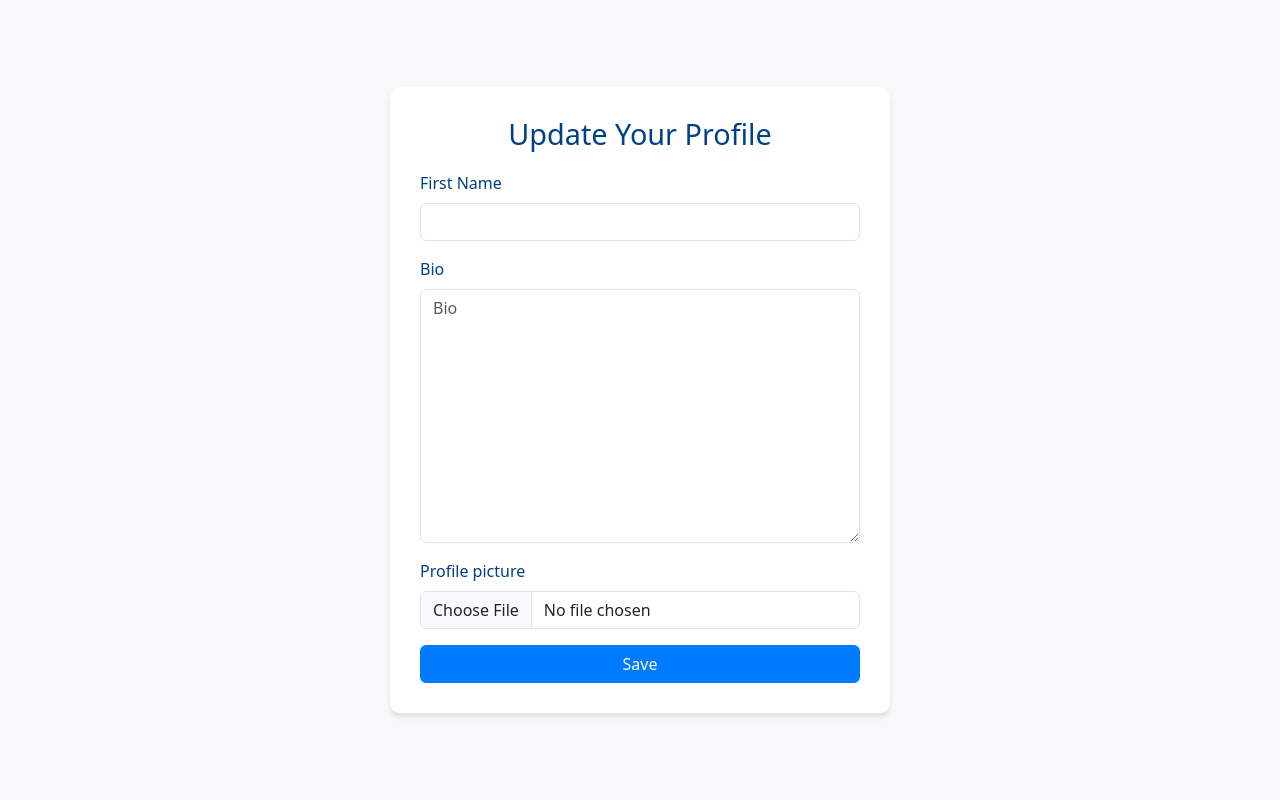
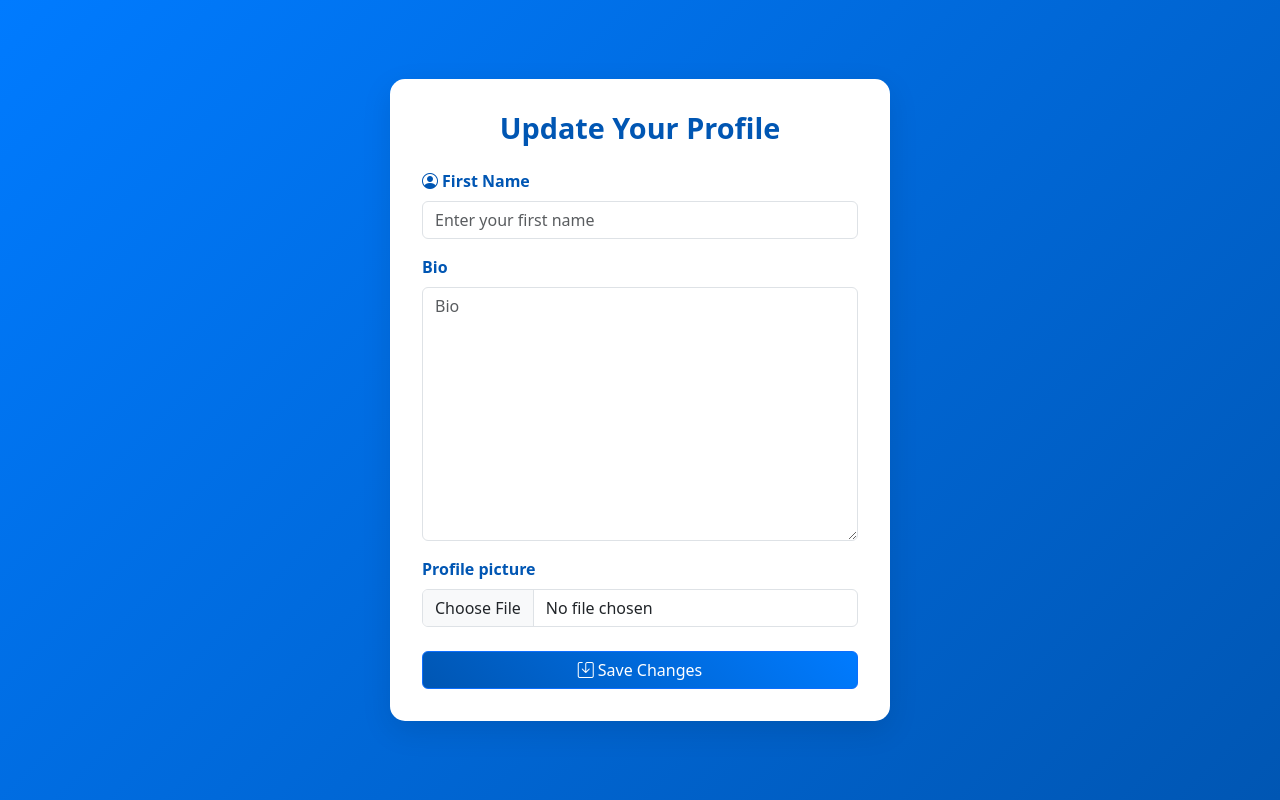
Before and after one commit to alexanderhalpern/CS3240Project, a Django app: page /update_profile/ in a window 1280 px wide. Run offline with Django 4.2, Linux system fonts and the light colour scheme; a user stored in the database is signed in; data comes from the database, SQL or seed files in the repository; some libraries are stand-ins or nearby versions.

Commit message:
redid UI on profile/event a littleh

```diff
--- a/users/templates/event/create.html
+++ b/users/templates/event/create.html
@@ -39,7 +39,6 @@
         .btn-secondary {
             color: #007bff;
             background-color: transparent;
-            border: none;
         }
         .btn-secondary:hover {
             color: #0056b3;
--- a/users/templates/user/update.html
+++ b/users/templates/user/update.html
@@ -1,60 +1,71 @@
 <!DOCTYPE html>
-<html lang ='en'>
+<html lang="en">
 <head>
     <meta charset="UTF-8">
     <meta name="viewport" content="width=device-width, initial-scale=1.0">
     <title>Update Profile</title>
     {% load bootstrap5 %}
     {% bootstrap_css %}
+    <link rel="stylesheet" href="https://cdn.jsdelivr.net/npm/bootstrap-icons/font/bootstrap-icons.css">
     <style>
         body {
-            background-color: #f8f9fa;
+            min-height: 100vh;
+            background: linear-gradient(135deg, #007bff, #0056b3);
             display: flex;
             justify-content: center;
             align-items: center;
-            min-height: 100vh;
         }
+
         .form-container {
-            background-color: white;
-            padding: 30px;
-            border-radius: 10px;
-            box-shadow: 0 4px 6px rgba(0, 0, 0, 0.1);
+            background: white;
+            padding: 2rem;
+            border-radius: 15px;
+            box-shadow: 0 10px 30px rgba(0, 0, 0, 0.1);
             width: 100%;
-            max-width: 500px;
+            max-width:500px;
         }
+
         .form-container h2 {
-            color: #004085;
+            font-size: 1.8rem;
+            color: #0056b3;
             text-align: center;
-            margin-bottom: 20px;
-            font-size: 1.8rem;
+            margin-bottom: 1.5rem;
+            font-weight: bold;
         }
+
+        .form-label {
+            font-weight: 600;
+            color: #0056b3;
+        }
+
         .btn-primary {
-            background-color: #007bff;
-            border-color: #007bff;
+            background: linear-gradient(45deg, #0056b3, #007bff);
+            transition: transform 0.2s;
         }
+
         .btn-primary:hover {
-            background-color: #0056b3;
-            border-color: #0056b3;
+            background: linear-gradient(45deg, #003d80, #0056b3);
         }
-        .form-label {
-            font-weight: 500;
-            color: #004085;
-        }
+
     </style>
 </head>
 <body>
     <div class="form-container">
         <h2>Update Your Profile</h2>
-        <form method="post" enctype="multipart/form-data">
+        <form method="post">
             {% csrf_token %}
             <div class="mb-3">
-                <label for="first_name" class="form-label">First Name</label>
-                <input type="text" class="form-control" id="first_name" name="first_name" value="{{ first_name }}">
+                <label for="first_name" class="form-label">
+                    <i class="bi-person-circle me-1"></i>First Name
+                </label>
+                <input type="text" class="form-control" id="first_name" name="first_name" value="{{ first_name }}" placeholder="Enter your first name">
             </div>
 
             {% bootstrap_form form %}
-            <div class="d-grid gap-2">
-                <button type="submit" class="btn btn-primary">Save</button>
+            <div class="d-grid gap-2 mt-4">
+                <button type="submit" class="btn btn-primary">
+                    <i class="bi-save me-1"></i>Save Changes
+                </button>
             </div>
         </form>
     </div>
```
